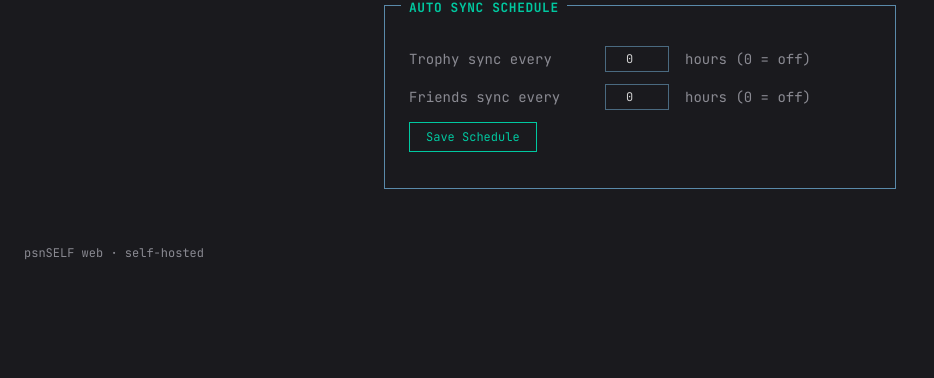
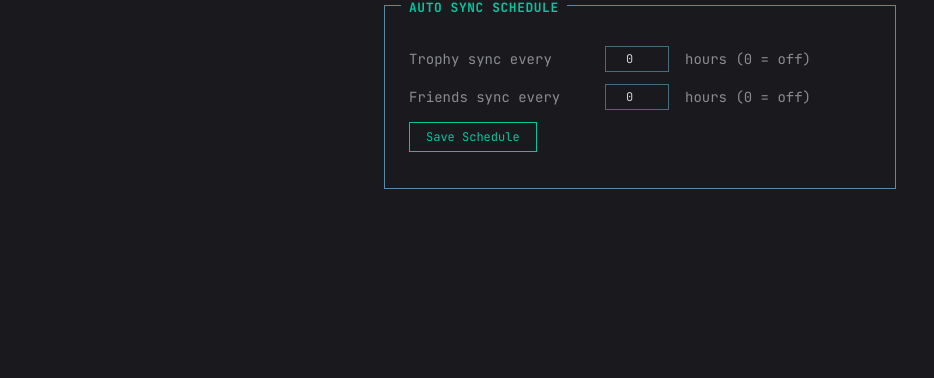
Before and after one commit to TripShuti/psnSELF, a FastAPI app: page /auth in a window 1280 px wide. Shown: the part 422-800 px from the top of the page, without its empty margins (0-934 px from the left). Run offline with FastAPI, Linux system fonts and the light colour scheme; parts of the project's set-up code (start-up, migrations or seed data) failed here and were passed over; some libraries are stand-ins or nearby versions.

Commit message:
Cleanup: remove footer and all TUI references

```diff
--- a/psnself/web/app.py
+++ b/psnself/web/app.py
@@ -1,6 +1,5 @@
 """
-psnTUI web dashboard — a read-only web frontend over the same SQLite
-database the TUI and headless sync already use.
+psnSELF — read-only web frontend over the SQLite database.
 """
 from __future__ import annotations
 
@@ -20,7 +19,7 @@
 
 SCHEDULE_PATH = auth.get_config_path().parent / "schedule.json"
 
-app = FastAPI(title="psnTUI web")
+app = FastAPI(title="psnSELF")
 templates = Jinja2Templates(directory=str(Path(__file__).parent / "templates"))
 
 TROPHY_COLOR_VAR = {
@@ -211,7 +210,7 @@
     games = db.get_games(conn)
     recent = db.get_recent_earned(conn, limit=10)
 
-    # --- heatmap: same 11-week window as the TUI ---
+    # --- heatmap: 11-week window ---
     today = date.today()
     weeks_back = 10
     start_date = today - timedelta(weeks=weeks_back, days=today.weekday())
@@ -302,7 +301,7 @@
 def partial_calendar(request: Request, year: int, month: int):
     conn = db.get_conn()
     daily = db.get_daily_play_time(conn, year, month)
-    cal = Calendar(firstweekday=0)  # Monday first, matches the TUI
+    cal = Calendar(firstweekday=0)  # Monday first
     cells = []
     for day in cal.itermonthdates(year, month):
         if day.month != month:
@@ -336,7 +335,7 @@
     conn = db.get_conn()
     rows = db.get_friends_leaderboard(conn)
     fetched_at = db.get_friends_fetched_at(conn)
-    label = "Never refreshed — press l then r in the TUI"
+    label = "Never refreshed — press Refresh now above"
     if fetched_at:
         dt = datetime.fromisoformat(fetched_at)
         now = datetime.now(dt.tzinfo) if dt.tzinfo else datetime.now()
--- a/psnself/web/templates/base.html
+++ b/psnself/web/templates/base.html
@@ -26,8 +26,7 @@
   * { font-family: 'JetBrains Mono', ui-monospace, monospace; }
   body { background: var(--bg); color: var(--fg); }
 
-  /* --- signature: terminal "border-title" seam, recreating the TUI's
-     border_title look where the label sits cut into the top border --- */
+  /* --- terminal "border-title" seam --- */
   .term-card {
     position: relative;
     border: 1px solid var(--primary);
@@ -101,8 +100,6 @@
     {% block content %}{% endblock %}
   </main>
 
-   <footer class="max-w-7xl mx-auto px-6 py-6 text-xs" style="color: var(--fg-dim);">
-    psnSELF web · self-hosted
-  </footer>
+
 </body>
 </html>
--- a/psnself/web/templates/friends.html
+++ b/psnself/web/templates/friends.html
@@ -48,7 +48,7 @@
       {% endfor %}
       {% if not friends %}
       <tr><td colspan="8" class="py-4 text-center" style="color: var(--fg-dim);">
-        No leaderboard data yet. Refresh it from the TUI with the <b>l</b> key.
+        No leaderboard data yet. Press <b>Refresh now</b> above to fetch it.
       </td></tr>
       {% endif %}
     </tbody>
```
